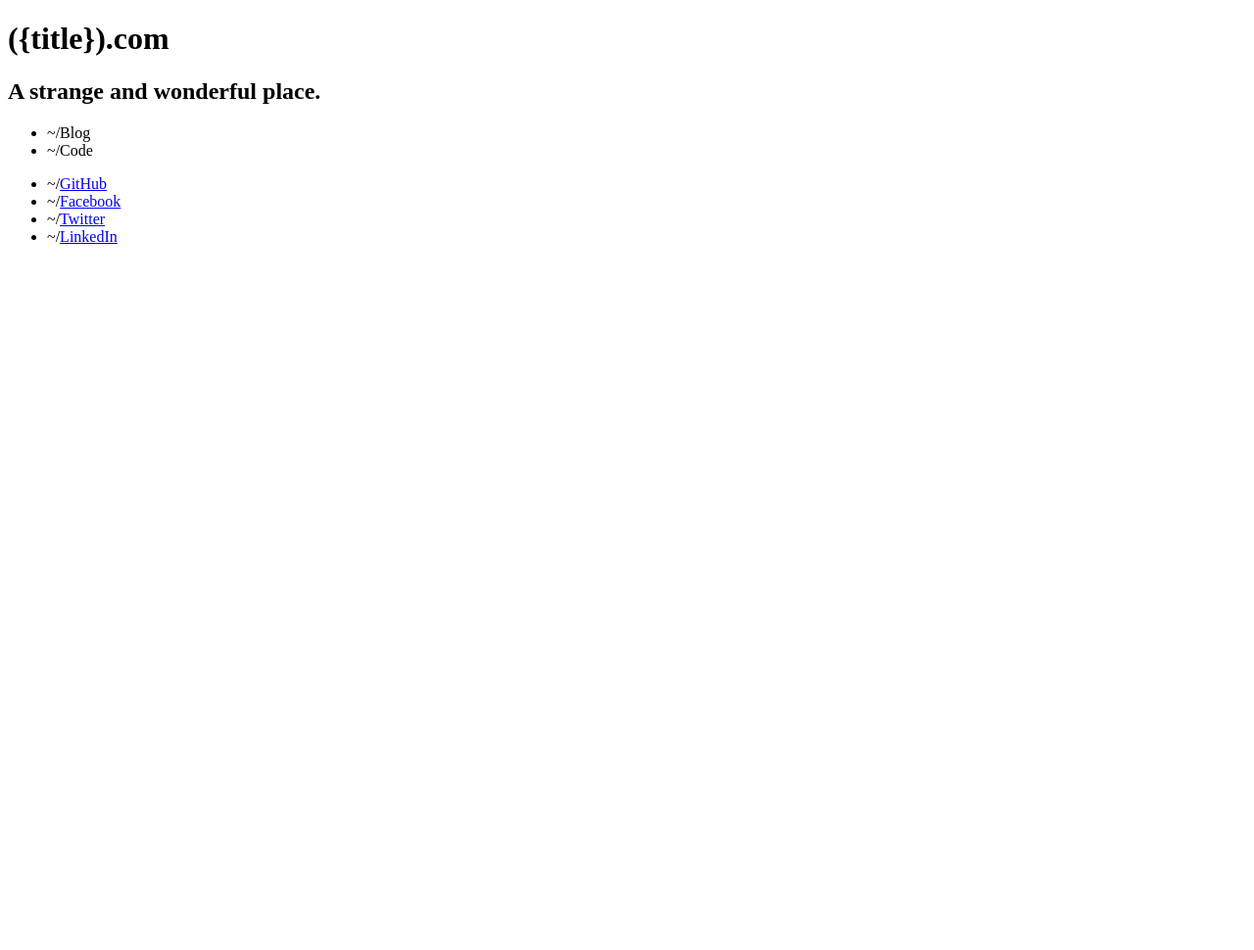
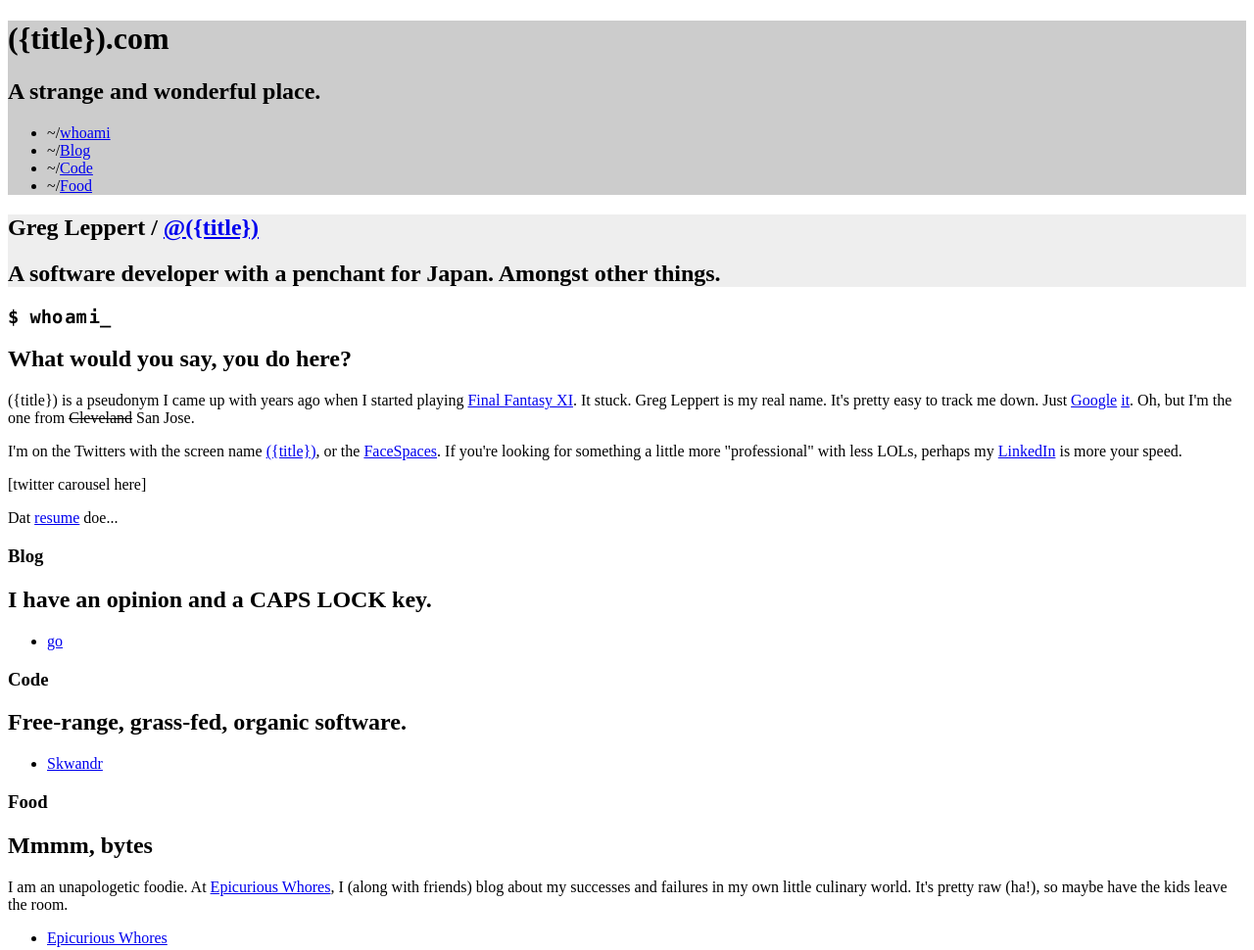
Before and after one commit to falquan/falquan-com, a website: page src/index.html in a window 1280 px wide. Shown: the top 970 px of the page at 98% size. Before the commit the page ends 800 px from the top, so only its background shows below. Drawn offline with nearby package versions, Linux system fonts and the light colour scheme; files that its build step writes are made by us from their sources.

Commit message:
content and content styling

```diff
--- a/src/index.html
+++ b/src/index.html
@@ -12,19 +12,77 @@
             <h2>A strange and wonderful place.</h2>
             <nav>
                 <ul>
-                    <li>Blog</li>
-                    <li>Code</li>
+                    <li><a href="#whoami">whoami</a></li>
+                    <li><a href="#blog">Blog</a></li>
+                    <li><a href="#code">Code</a></li>
+                    <li><a href="#food">Food</a></li>
                 </ul>
             </nav>
         </header>
 
+        <article>
+            <header>
+                <h1>Greg Leppert / <a href="https://twitter.com/({title})" class="at">({title})</a></h1>
+                <h2>A software developer with a penchant for Japan. Amongst other things.</h2>
+            </header>
+            <section id="whoami">
+                <header>
+                    <h1><span class="code">Who am I</span></h1>
+                    <h2>What would you say, you do here?</h2>
+                </header>
+                <p>
+                    ({title}) is a pseudonym I came up with years ago when I started playing <a href="http://www.playonline.com/ff11us/index.shtml">Final Fantasy XI</a>. It stuck. Greg Leppert is my real name. It's pretty easy to track me down. Just <a href="http://lmgtfy.com/?q=({title})">Google</a> <a href="http://lmgtfy.com/?q=greg+leppert">it</a>. Oh, but I'm the one from <span class="strikeout">Cleveland</span> San Jose.
+                </p>
+                <p>
+                    I'm on the Twitters with the screen name <a href="https://twitter.com/({title})" class="user-twitter">({title})</a>, or the <a href="https://www.facebook.com/leppert.greg">FaceSpaces</a>. If you're looking for something a little more "professional" with less LOLs, perhaps my <a href="http://www.linkedin.com/pub/greg-leppert/6/5b0/402">LinkedIn</a> is more your speed.
+                </p>
+                <aside>
+                    [twitter carousel here]
+                </aside>
+                <p>Dat <a href="assets/GregLeppert.pdf">resume</a> doe...</p>
+            </section>
+
+            <section id="blog">
+                <header>
+                    <h1>Blog</h1>
+                    <h2>I have an opinion and a CAPS LOCK key.</h2>
+                </header>
+                <ul>
+                    <li><a href="http://ec2-52-8-50-115.us-west-1.compute.amazonaws.com">go</a></li>
+                </ul>
+            </section>
+
+            <section id="code">
+                <header>
+                    <h1>Code</h1>
+                    <h2>Free-range, grass-fed, organic software.</h2>
+                </header>
+                <ul>
+                    <li><a href="http://skwandr.com">Skwandr</a></li>
+                </ul>
+            </section>
+
+            <section id="food">
+                <header>
+                    <h1>Food</h1>
+                    <h2>Mmmm, bytes</h2>
+                </header>
+                <p>
+                    I am an unapologetic foodie. At <a href="http://epicuriouswhores.com">Epicurious Whores</a>, I (along with friends) blog about my successes and failures in my own little culinary world. It's pretty raw (ha!), so maybe have the kids leave the room.
+                </p>
+                <ul>
+                    <li><a href="http://epicuriouswhores.com">Epicurious Whores</a></li>
+                </ul>
+            </section>
+        </article>
+
         <footer>
             <nav>
                 <ul>
-                    <li><a href="https://github.com/falquan/">GitHub</a></li>
+                    <li><a href="https://github.com/({title})">GitHub</a></li>
                     <li><a href="https://www.facebook.com/leppert.greg">Facebook</a></li>
-                    <li><a href="https://twitter.com/Falquan/">Twitter</a></li>
-                    <li><a href="https://www.linkedin.com/pub/greg-leppert/6/5b0/402/">LinkedIn</a></li>
+                    <li><a href="https://twitter.com/({title})">Twitter</a></li>
+                    <li><a href="https://www.linkedin.com/pub/greg-leppert/6/5b0/402">LinkedIn</a></li>
                 </ul>
             </nav>
         </footer>
--- /dev/null
+++ b/src/scss/_constants.scss
@@ -0,0 +1,4 @@
+$clamp-background-color: #ccc;
+$monospace-font-stack: "Consolas", "Courier New", "Courier", "monospace";
+
+body {}
--- a/src/scss/main.scss
+++ b/src/scss/main.scss
@@ -1,4 +1,25 @@
+@import 'constants';
+
+/* Global class styles */
+
+.hashtag:before {
+    content: "#";
+}
+
+.at:before {
+    content: "@";
+}
+
+span.strikeout {
+    text-decoration: line-through;
+}
+
+/* Semantic Tag Styles */
+
+body {
     header {
+        background-color: $clamp-background-color;
+
         nav {
             ul {
                 li:before {
@@ -7,8 +28,42 @@ header {
             }
         }
     }
+}
 
+article {
+    header {
+        background-color: #eee
+    }
+
+    section {
+        header {
+            background-color: #fff;
+        }
+    }
+
+    section#whoami {
+        header {
+            h1 {
+                font-family: $monospace-font-stack;
+                text-transform: lowercase;
+                word-spacing: -.5em;
+            }
+            h1:before {
+                word-spacing: 0em;
+                content: "$\00a0";
+            }
+            h1:after {
+                content: "_";
+                text-decoration: blink;
+            }
+        }
+    }
+}
+
+body {
     footer {
+        background-color: $clamp-background-color;
+
         nav {
             ul {
                 li:before {
@@ -17,3 +72,4 @@ footer {
             }
         }
     }
+}
```
Lines whose indentation alone changed are shown as unchanged.
